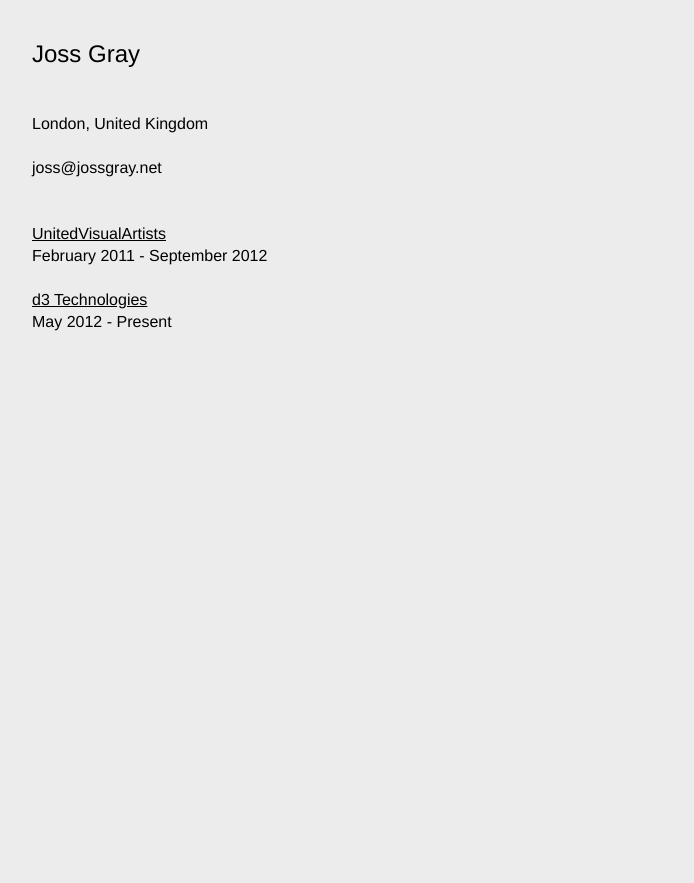
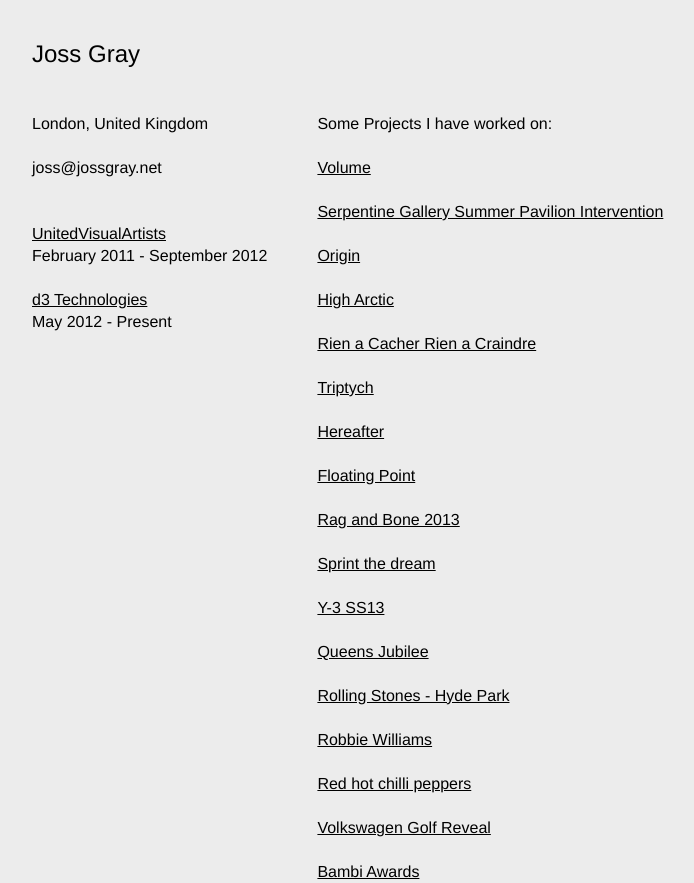
Before and after one commit to eclazi/jossgray.github.io, a plain HTML site: page index.html in a window 1280 px wide. Shown: the whole page, without its empty margins (8-702 px from the left). Before the commit the page ends 800 px from the top, so only its background shows below. Drawn offline with Linux system fonts and the light colour scheme.

Commit message:
Added projects

```diff
--- a/index.html
+++ b/index.html
@@ -36,5 +36,42 @@
             <a href="http://www.d3technologies.com">d3 Technologies</a><br>
             May 2012 - Present<br>
         </div>
+        <div class="box">
+             Some Projects I have worked on:<br>
+             <br>
+             <a href="http://www.uva.co.uk/work/volume">Volume</a><br>
+             <br>
+             <a href="http://www.uva.co.uk/work/serpentine-gallery-summer-pavilion-intervention">Serpentine Gallery Summer Pavilion Intervention</a><br>
+             <br>
+             <a href="http://www.uva.co.uk/work/origin-3">Origin</a><br>
+             <br>
+             <a href="http://www.uva.co.uk/work/high-arctic">High Arctic</a><br>
+             <br>
+             <a href="http://www.uva.co.uk/work/rien-a-cacher-rien-a-craindre-3">Rien a Cacher Rien a Craindre</a><br>
+             <br>
+             <a href="http://www.uva.co.uk/work/triptych">Triptych</a><br>
+             <br>
+             <a href="http://www.uva.co.uk/work/hereafter-2">Hereafter</a><br>
+             <br>
+             <a href="http://www.uva.co.uk/news/floating-point-london">Floating Point</a><br>
+             <br>
+             <a href="http://artisan.co.uk/post/53423073479/catwalk-show-for-rag-and-bone-menswear-in">Rag and Bone 2013</a><br>
+             <br>
+             <a href="http://artisan.co.uk/post/53423860167/installation-design-direction-and-production-for">Sprint the dream</a><br>
+             <br>
+             <a href="http://www.d3technologies.com/projects/62-Y-3-SS13-New-York,-2012">Y-3 SS13</a><br>
+             <br>
+             <a href="http://www.d3technologies.com/projects/49-Queen's-Diamond-Jubilee-London,-2012">Queens Jubilee</a><br>
+             <br>
+             <a href="http://www.theguardian.com/music/picture/2013/jul/08/rolling-stones-hyde-park-eyewitness">Rolling Stones - Hyde Park</a><br>
+             <br>
+             <a href="http://www.d3technologies.com/projects/74-Robbie-Williams'-Take-The-Crown,-2013">Robbie Williams</a><br>
+             <br>
+             <a href="http://www.d3technologies.com/projects/51-Red-Hot-Chili-Peppers-Dreamforce,-2012">Red hot chilli peppers</a><br>
+             <br>
+             <a href="http://www.d3technologies.com/projects/69-Volkswagen-Golf-Reveal,-New-York,-2013">Volkswagen Golf Reveal</a><br>
+             <br>
+             <a href="http://www.d3technologies.com/projects/11-Bambi-Awards-Wiesbaden,-2011">Bambi Awards</a><br>
+        </div>
 </body>
 </html>
```
